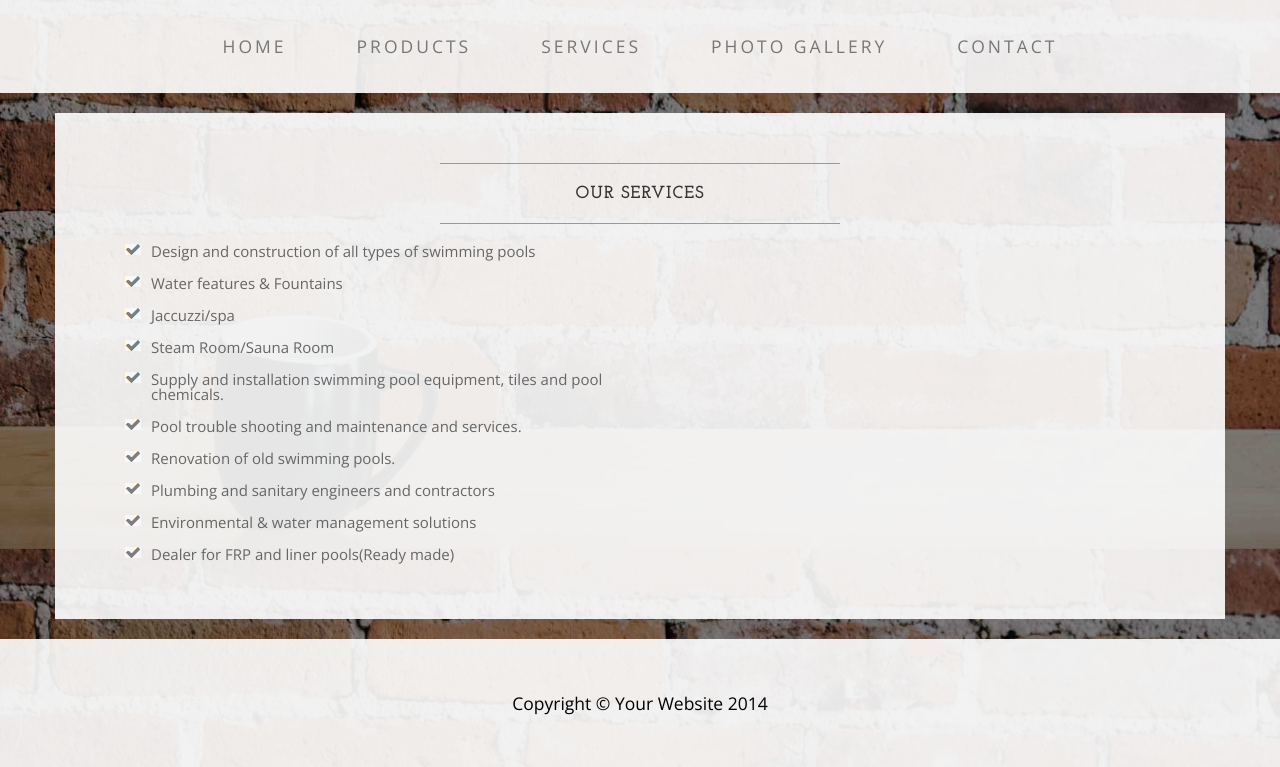
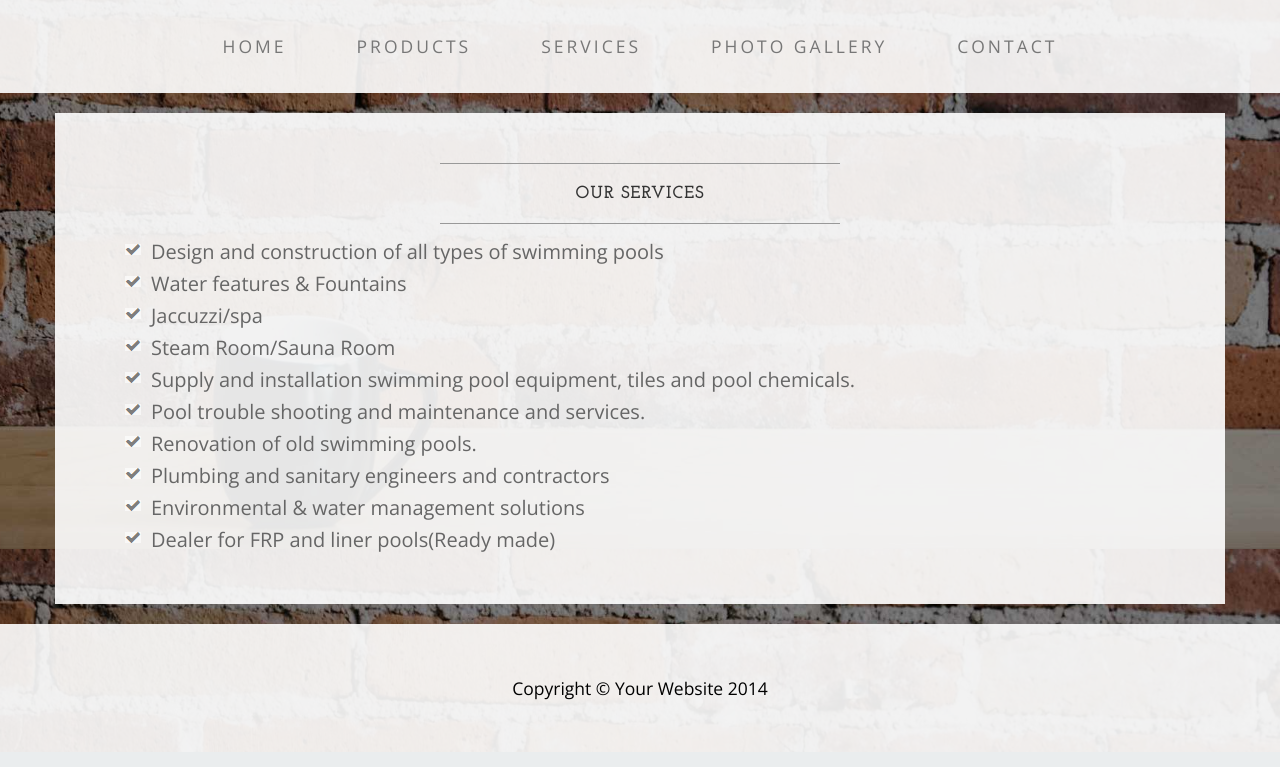
Before and after one commit to Sandhya7263/RPskypool, a Rails app: page /services in a window 1280 px wide. Shown: the part 251-1018 px from the top of the page. After the commit the page ends 951 px from the top, so only its background shows below. Run offline with Rails 7, Linux system fonts and the light colour scheme; style sheets or scripts are compiled from the project's sources.

Commit message:
changes in styles

```diff
--- a/app/assets/stylesheets/styles.css
+++ b/app/assets/stylesheets/styles.css
@@ -123,7 +123,7 @@ footer p {
 .services ul li {
     background: url("../assets/tick.png") no-repeat scroll left top rgba(0, 0, 0, 0);
     color: #666;
-    font-size: 15px;
+    font-size: 20px;
     line-height: 15px;
     padding-bottom: 17px;
     padding-left: 26px;
--- a/app/views/home/contact_us.html.erb
+++ b/app/views/home/contact_us.html.erb
@@ -20,7 +20,7 @@
         <p>Email:
           <strong><a href="mailto:rpc.nsp@gmail.com">rpskypool@gmail.com</a></strong>
         </p>
-        <p>Address:
+        <p>Office:
           <strong>#446, Railway parallel road,
             <br />NGEF Layout, Sadanadanagar,
             <br />Bangalore-560038</strong>
--- a/app/views/home/services.html.erb
+++ b/app/views/home/services.html.erb
@@ -8,7 +8,7 @@
         </h2>
         <hr />
       </div>
-      <div class="col-md-6">
+      <div class="col-md-12">
         <div class ="services">
           <ul>
             <ul class="list-unstyled">
```
